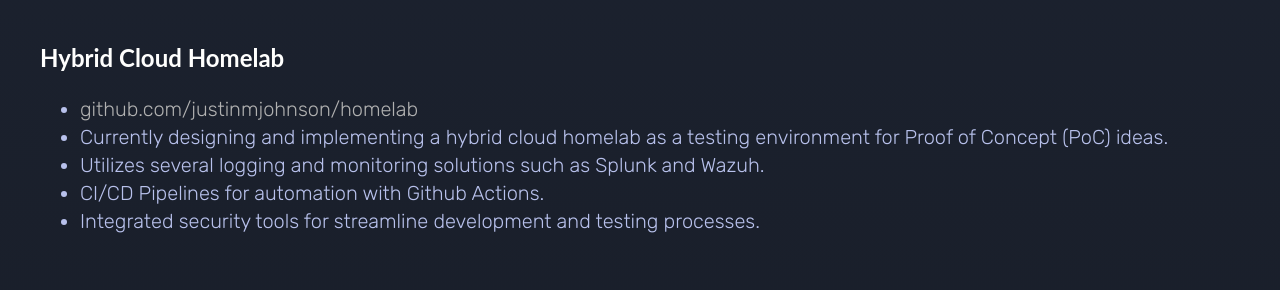
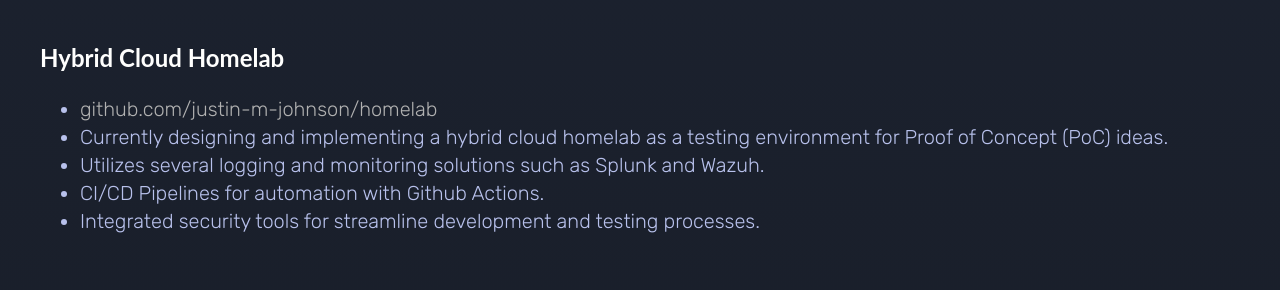
Before and after one commit to justin-m-johnson/justin-m-johnson.github.io, a Jekyll site: the page built from content/about.md, in a window 1280 px wide and 900 px high, scrolled down 4672 px. Shown: the part 163-453 px from the top of the window. Built offline with Jekyll 4.4.1, drawn with Linux system fonts in a browser that asks for light colours.

Commit message:
fixed about for github

```diff
--- a/content/about.md
+++ b/content/about.md
@@ -137,7 +137,7 @@ Highly accomplished Senior Information Assurance Analyst with 10+ years of exper
 
 ## Hybrid Cloud Homelab
 
-- [github.com/justinmjohnson/homelab](https://github.com/justinmjohnson/homelab)
+- [github.com/justin-m-johnson/homelab](https://github.com/justin-m-johnson/homelab)
 - Currently designing and implementing a hybrid cloud homelab as a testing environment for Proof of Concept (PoC) ideas.
 - Utilizes several logging and monitoring solutions such as Splunk and Wazuh.
 - CI/CD Pipelines for automation with Github Actions.
```
